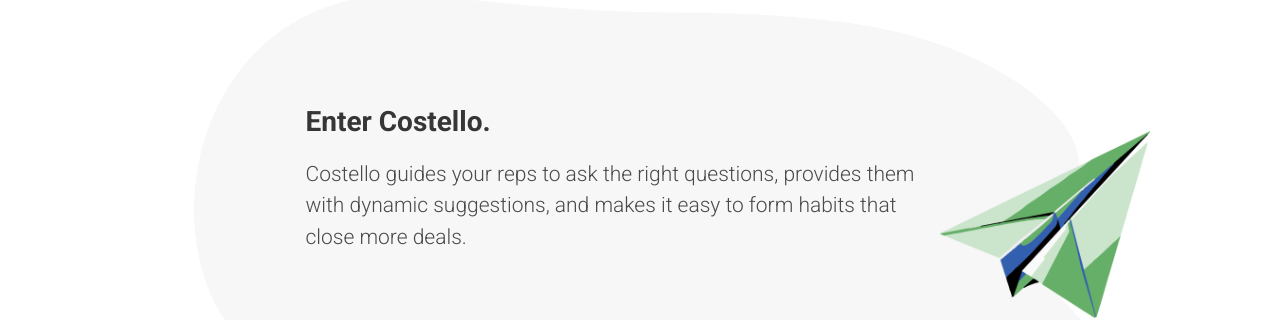
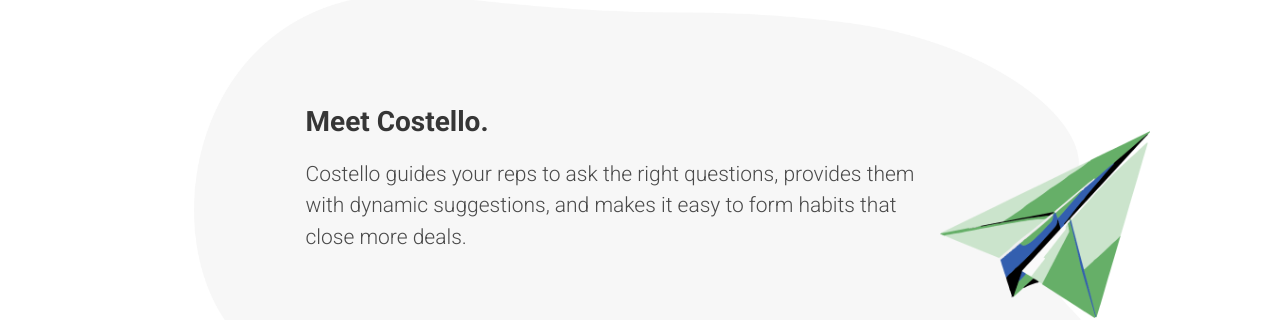
Before and after one commit to danieljbell/cloudcannon-test, a Jekyll site: the page built from index.html, in a window 1280 px wide and 900 px high, scrolled down 2786 px. Shown: the part 155-475 px from the top of the window. Built offline with Jekyll 4.4.1, drawn with Linux system fonts in a browser that asks for light colours; the list of posts is cut into pages by our own code; some of the changed lines change nothing that is shown.

Commit message:
fixing title issue with enter-costello

```diff
--- a/_includes/home/enter-costello.html
+++ b/_includes/home/enter-costello.html
@@ -5,8 +5,10 @@
         <div class="content is-large">
           {% include elements/title.html
             size="3"
+            highlight=include.data.heading_highlight
+            highlight_color=include.data.heading_highlight_color
             strong=true
-            text="Enter Costello."
+            text=include.data.heading
           %}
           <p class="editable">Costello guides your reps to ask the right questions, provides them with dynamic suggestions, and makes it easy to form habits that close more deals.</p>
         </div>
```
